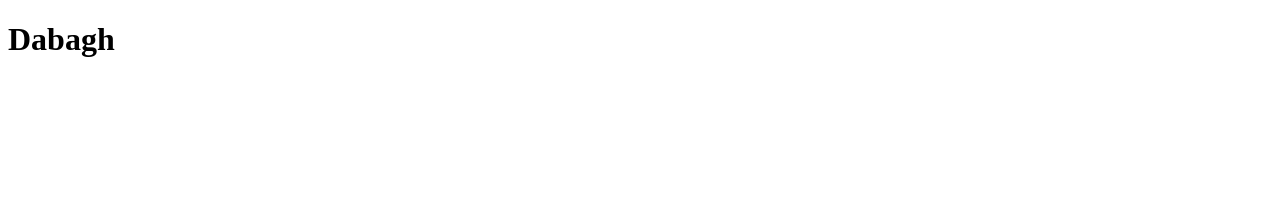
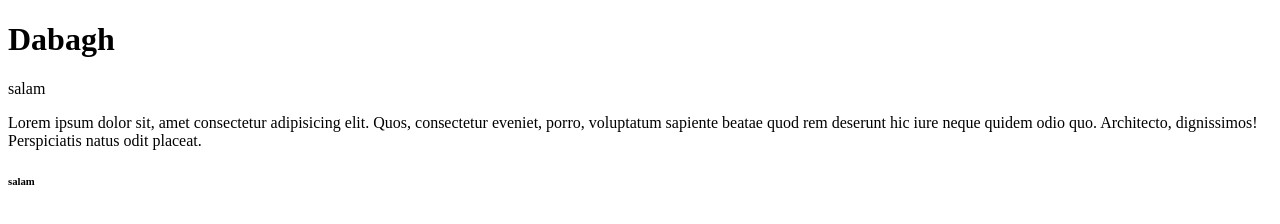
Before and after one commit to mmsdPrg/First-project-d, a plain HTML site: page index.html in a window 1280 px wide. Drawn offline with Linux system fonts and the light colour scheme.

Commit message:
change for pull

```diff
--- a/index.html
+++ b/index.html
@@ -8,5 +8,8 @@
 </head>
 <body>
     <h1>Dabagh</h1>
+    <p>salam</p>
+    <p>Lorem ipsum dolor sit, amet consectetur adipisicing elit. Quos, consectetur eveniet, porro, voluptatum sapiente beatae quod rem deserunt hic iure neque quidem odio quo. Architecto, dignissimos! Perspiciatis natus odit placeat.</p>
+    <h6>salam</h6>
 </body>
 </html>
```
